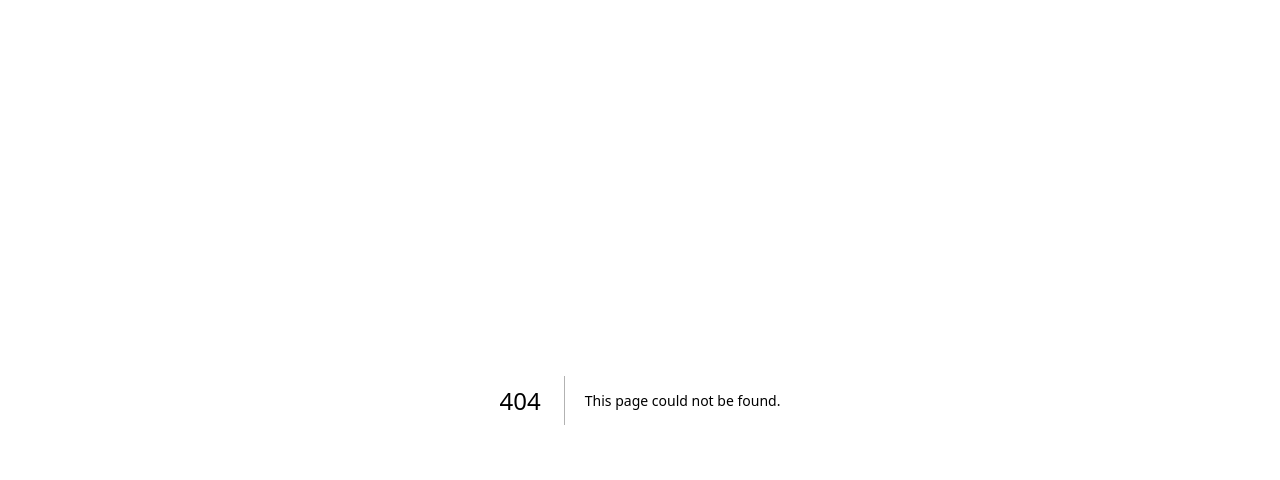
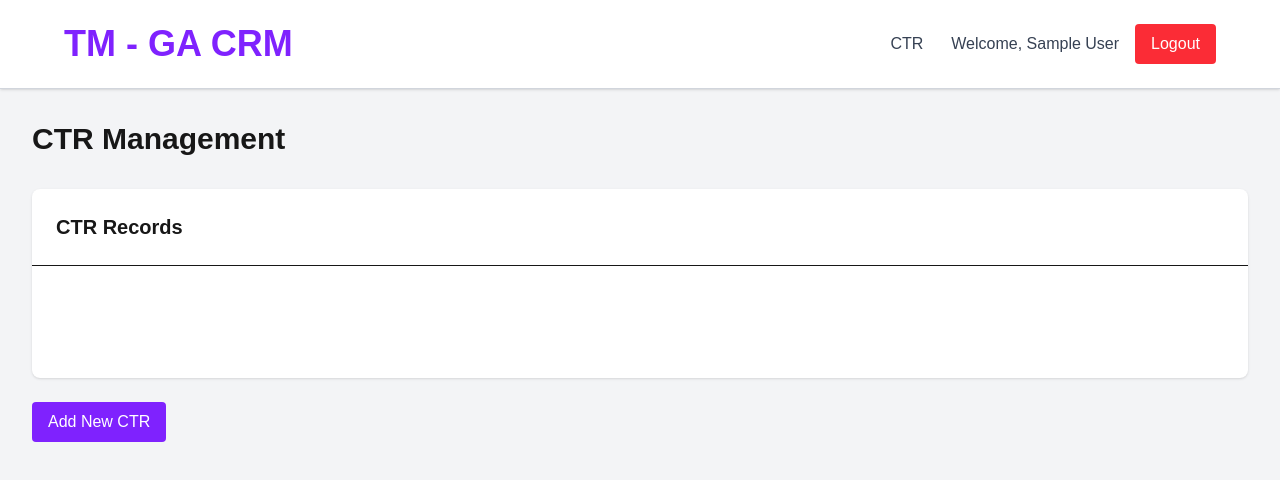
Before and after one commit to Nepalcem/next_new2, a Next.js app: page /dashboard/ctr in a window 1280 px wide. Before the commit this address had no page. Shown: the top 480 px of the page. Built offline with nearby package versions, Linux system fonts and the light colour scheme; no server answers; sample sign-in values are in the browser's storage.

Commit message:
add ctr page, session logic updates, database schema for CTR update

```diff
--- a/src/app/api/auth/[...nextauth].ts
+++ b/src/app/api/auth/[...nextauth].ts
@@ -46,7 +46,6 @@ export const authOptions: AuthOptions = {
   },
   callbacks: {
     async jwt({ token, user }) {
-
       if (user) {
         token.id =
           typeof user.id === "string" ? parseInt(user.id, 10) : user.id;
--- /dev/null
+++ b/src/app/dashboard/ctr/page.tsx
@@ -0,0 +1,63 @@
+"use client";
+
+import { useSession } from "next-auth/react";
+import { useRouter } from "next/navigation";
+import { useEffect } from "react";
+import Navigation from "@/components/navigation/Navigation";
+
+export default function CTRPage() {
+  const { data: session, status } = useSession();
+  const router = useRouter();
+
+  useEffect(() => {
+    if (status === "loading") return;
+    if (!session) {
+      router.push("/auth");
+    }
+  }, [session, status, router]);
+
+  if (status === "loading") {
+    return (
+      <div className="min-h-screen bg-gray-100">
+        <Navigation />
+        <div className="p-8">
+          <div className="text-center">Loading...</div>
+        </div>
+      </div>
+    );
+  }
+
+  if (!session) {
+    return null;
+  }
+
+  return (
+    <div className="min-h-screen bg-gray-100">
+      <Navigation />
+
+      <div className="p-8">
+        <h1 className="text-3xl font-bold mb-6">CTR Management</h1>
+
+
+        {/* CTR Table Placeholder */}
+        <div className="mt-8 bg-white rounded-lg shadow">
+          <div className="p-6 border-b">
+            <h2 className="text-xl font-semibold">CTR Records</h2>
+          </div>
+          <div className="p-6">
+            <div className="text-center text-gray-500 py-8">
+
+            </div>
+          </div>
+        </div>
+
+        {/* Quick Actions */}
+        <div className="mt-6 flex gap-4">
+          <button className="px-4 py-2 bg-violet-600 text-white rounded hover:bg-violet-700 transition cursor-pointer">
+            Add New CTR
+          </button>
+        </div>
+      </div>
+    </div>
+  );
+}
--- a/src/app/page.tsx
+++ b/src/app/page.tsx
@@ -1,5 +1,36 @@
-import { redirect } from "next/navigation";
+"use client";
+
+import { useSession } from "next-auth/react";
+import { useRouter } from "next/navigation";
+import { useEffect } from "react";
 
 export default function Home() {
-  redirect("/auth");
+  const { data: session, status } = useSession();
+  const router = useRouter();
+
+  useEffect(() => {
+    if (status === "loading") return; // Still loading
+
+    if (session) {
+      // User is logged in, redirect to dashboard
+      router.push("/dashboard");
+    } else {
+      // User is not logged in, redirect to auth
+      router.push("/auth");
+    }
+  }, [session, status, router]);
+
+  // Show loading while checking authentication
+  if (status === "loading") {
+    return (
+      <div className="min-h-screen bg-gray-100 flex items-center justify-center">
+        <div className="text-center">
+          <div className="text-lg">Loading...</div>
+        </div>
+      </div>
+    );
+  }
+
+  // This will be replaced by the redirect, but good to have as fallback
+  return null;
 }
--- a/src/components/navigation/Navigation.tsx
+++ b/src/components/navigation/Navigation.tsx
@@ -4,17 +4,7 @@ import { useSession, signOut } from "next-auth/react";
 import Link from "next/link";
 
 export default function Navigation() {
-  const { data: session, status } = useSession();
-
-  if (status === "loading") {
-    return (
-      <nav className="bg-white shadow-sm border-b p-4">
-        <div className="max-w-6xl mx-auto flex justify-between items-center">
-          <div className="text-gray-500">Loading...</div>
-        </div>
-      </nav>
-    );
-  }
+  const { data: session } = useSession();
 
   return (
     <nav className="bg-white shadow-sm border-b p-4 border-gray-300">
@@ -24,34 +14,25 @@ export default function Navigation() {
         </Link>
 
         <div className="flex items-center gap-4">
+          <Link
+            href="/dashboard/ctr"
+            className="px-3 py-2 text-gray-700 hover:text-violet-600 transition"
+          >
+            CTR
+          </Link>
           {session ? (
-            <>
             <span className="text-gray-700">
-                Welcome, {session.user?.name || session.user?.email}
+              Welcome, {session?.user?.name || session?.user?.email}
             </span>
+          ) : (
+            ""
+          )}
           <button
             onClick={() => signOut({ callbackUrl: "/auth" })}
             className="px-4 py-2 bg-red-500 text-white rounded hover:bg-red-700 transition cursor-pointer"
           >
             Logout
           </button>
-            </>
-          ) : (
-            <>
-              <Link
-                href="/auth"
-                className="px-4 py-2 bg-green-500 text-white rounded hover:bg-green-700 transition"
-              >
-                Login
-              </Link>
-              <Link
-                href="/auth"
-                className="px-4 py-2 bg-violet-600 text-white rounded hover:bg-violet-700 transition"
-              >
-                Register
-              </Link>
-            </>
-          )}
         </div>
       </div>
     </nav>
```
Also changed, not shown: src/app/authorization/EmailGenerator.tsx (renamed from src/app/auth/EmailGenerator.tsx), src/app/authorization/LoginForm.tsx (renamed from src/app/auth/LoginForm.tsx), src/app/authorization/RegisterForm.tsx (renamed from src/app/auth/RegisterForm.tsx), src/app/authorization/page.tsx (renamed from src/app/auth/page.tsx), 2 other files (tests, documents, lock files or other folders). Lines whose indentation alone changed are shown as unchanged.
